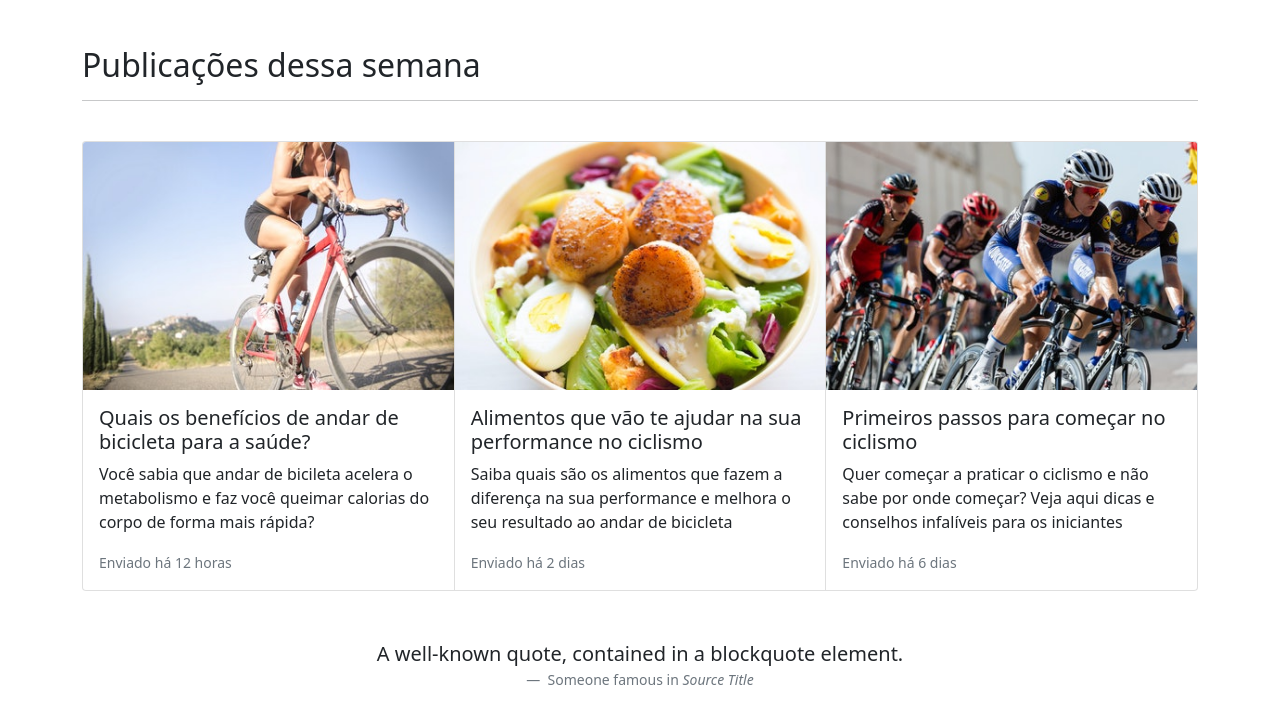
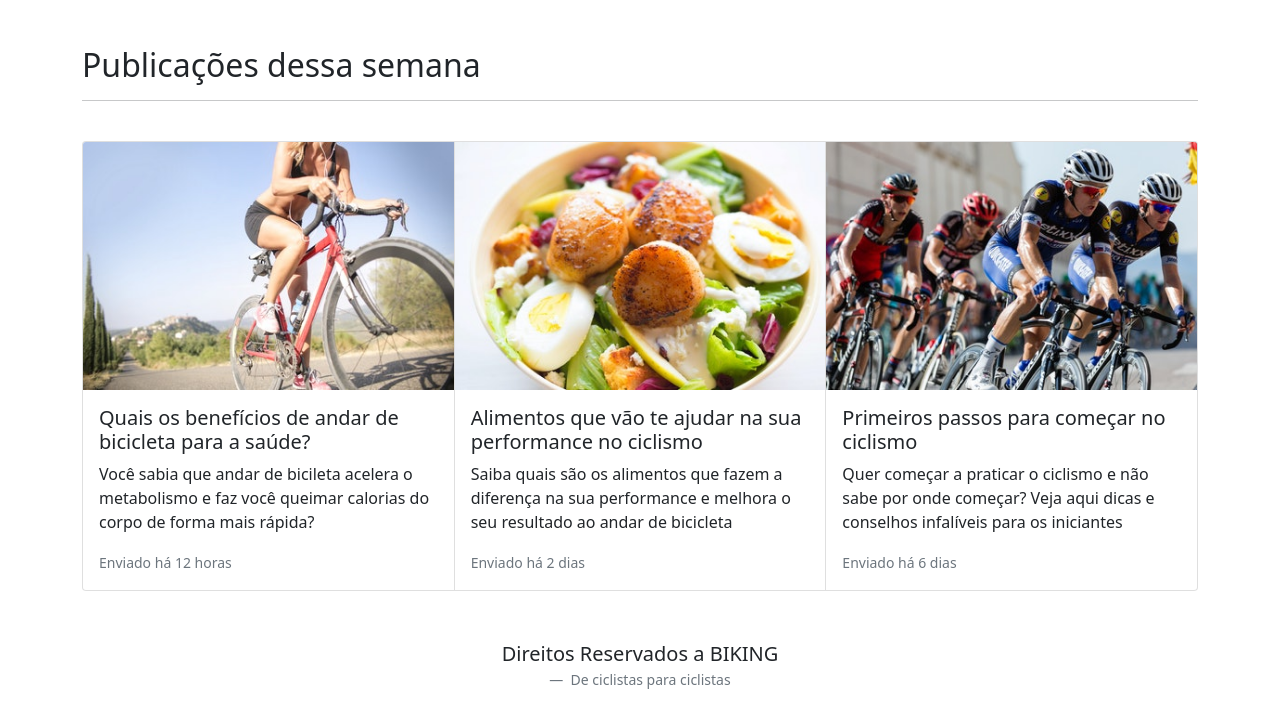
Before and after one commit to anaBeatrizWalker/SiteDoBootstrap, a plain HTML site: page blog.html in a window 1280 px wide. Shown: the part 935-1641 px from the top of the page. Drawn offline with nearby package versions, Linux system fonts and the light colour scheme.

Commit message:
Editando blockquote

```diff
--- a/blog.html
+++ b/blog.html
@@ -79,10 +79,10 @@
 		<!--FOOTER-->
 		<figure class="text-center">
 			<blockquote class="blockquote">
-			  <p>A well-known quote, contained in a blockquote element.</p>
+			  <p>Direitos Reservados a BIKING</p>
 			</blockquote>
 			<figcaption class="blockquote-footer">
-			  Someone famous in <cite title="Source Title">Source Title</cite>
+			  De ciclistas para ciclistas
 			</figcaption>
 		  </figure>
 	</div>
```
